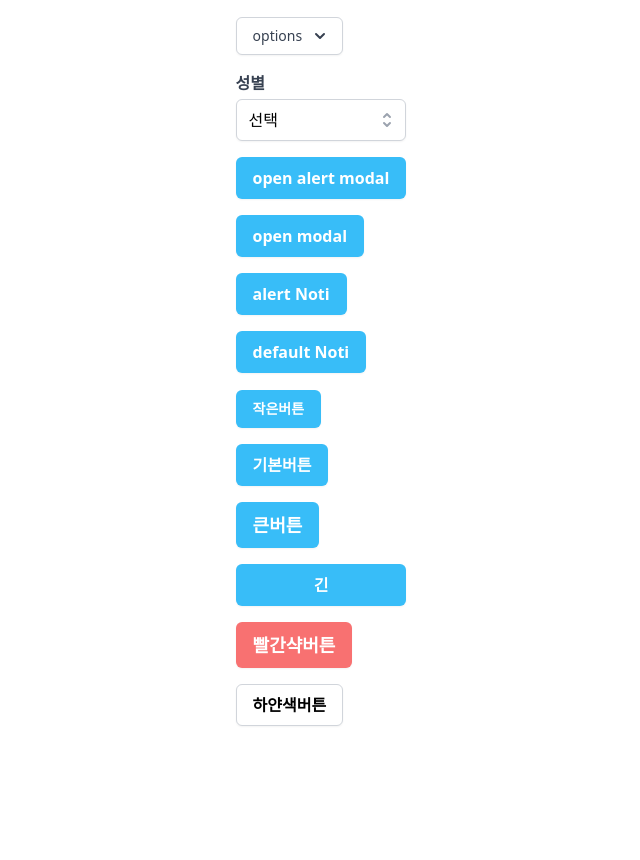
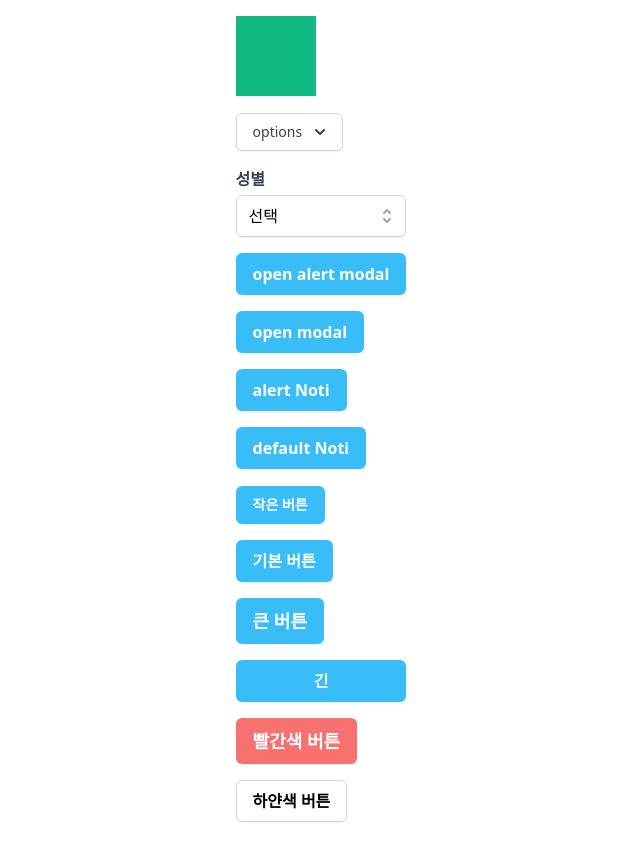
Before and after one commit to kayk1m/next-tailwind-ts-template, a Next.js app: page / in a window 1280 px wide. Shown: the top 860 px of the page, without its empty margins (319-959 px from the left). Built offline with nearby package versions, Linux system fonts and the light colour scheme.

Commit message:
v1.1.0
- update dependencies
- update fetcher and Select type definitions

```diff
--- a/components/ui/Select.tsx
+++ b/components/ui/Select.tsx
@@ -4,29 +4,29 @@ import cn from 'classnames';
 
 import { CheckIcon, SelectorIcon } from '@heroicons/react/solid';
 
-interface SelectItem {
+type SelectItem<T> = {
   key: string;
   label: string;
-  value: unknown;
-}
+  value: T;
+};
 
-interface Props {
+type Props<T> = {
   className?: string;
   label?: string;
-  items: SelectItem[];
-  selectedValue: unknown;
-  onSelect: (item: SelectItem) => void;
+  items: SelectItem<T>[];
+  selectedValue: T;
+  onSelect: (item: SelectItem<T>) => void;
   optional?: boolean;
-}
+};
 
-const Select: React.FC<Props> = ({
+export default function Select<T>({
   className,
   label,
   items,
   selectedValue,
   onSelect,
   optional = false,
-}) => {
+}: Props<T>) {
   const getItemByValue = React.useCallback(
     (value: unknown) => {
       const idx = items.findIndex((val) => val.value === value);
@@ -119,6 +119,4 @@ const Select: React.FC<Props> = ({
       </Listbox>
     </div>
   );
-};
-
-export default Select;
+}
--- a/pages/index.tsx
+++ b/pages/index.tsx
@@ -41,6 +41,10 @@ const IndexPage = () => {
     <div className="mx-auto max-w-screen-lg text-2xl pt-4 h-[1200px] flex justify-center">
       {/* <p className="text-xl">hello world</p> */}
       <div className="space-y-4">
+        <div
+          className="w-20 h-20 bg-black sm:bg-red-500 md:bg-yellow-500 lg:bg-blue-500 xl:bg-green-500 2xl:bg-lightBlue-500 "
+          aria-hidden="true"
+        />
         <Dropdown
           button={
             <div className="inline-flex justify-center w-full rounded-md border border-gray-300 shadow-sm px-4 py-2 bg-white text-sm font-medium text-gray-700 hover:bg-gray-50">
@@ -60,7 +64,7 @@ const IndexPage = () => {
           label="성별"
           items={genders}
           selectedValue={gender.value}
-          onSelect={(item) => setGender(item as never)}
+          onSelect={(item) => setGender(item)}
         />
         <div>
           <Button
@@ -122,24 +126,24 @@ const IndexPage = () => {
             default Noti
           </Button>
           <div>
-            <Button size="sm">작은버튼</Button>
+            <Button size="sm">작은 버튼</Button>
           </div>
           <div>
-            <Button size="base">기본버튼</Button>
+            <Button size="base">기본 버튼</Button>
           </div>
           <div>
-            <Button size="lg">큰버튼</Button>
+            <Button size="lg">큰 버튼</Button>
           </div>
           <div>
             <Button full>긴</Button>
           </div>
           <div>
             <Button color="red" size="lg">
-              빨간샥버튼
+              빨간색 버튼
             </Button>
           </div>
           <div>
-            <Button color="white">하얀색버튼</Button>
+            <Button color="white">하얀색 버튼</Button>
           </div>
         </div>
       </div>
--- a/types/ui.d.ts
+++ /dev/null
@@ -1,4 +0,0 @@
-type SelectItem = {
-  label: string;
-  value: unknown;
-};
```
Also changed, not shown: lib/fetcher.ts (+5 -2 lines), package.json (+11 -11 lines), 1 other file (tests, documents, lock files or other folders).
